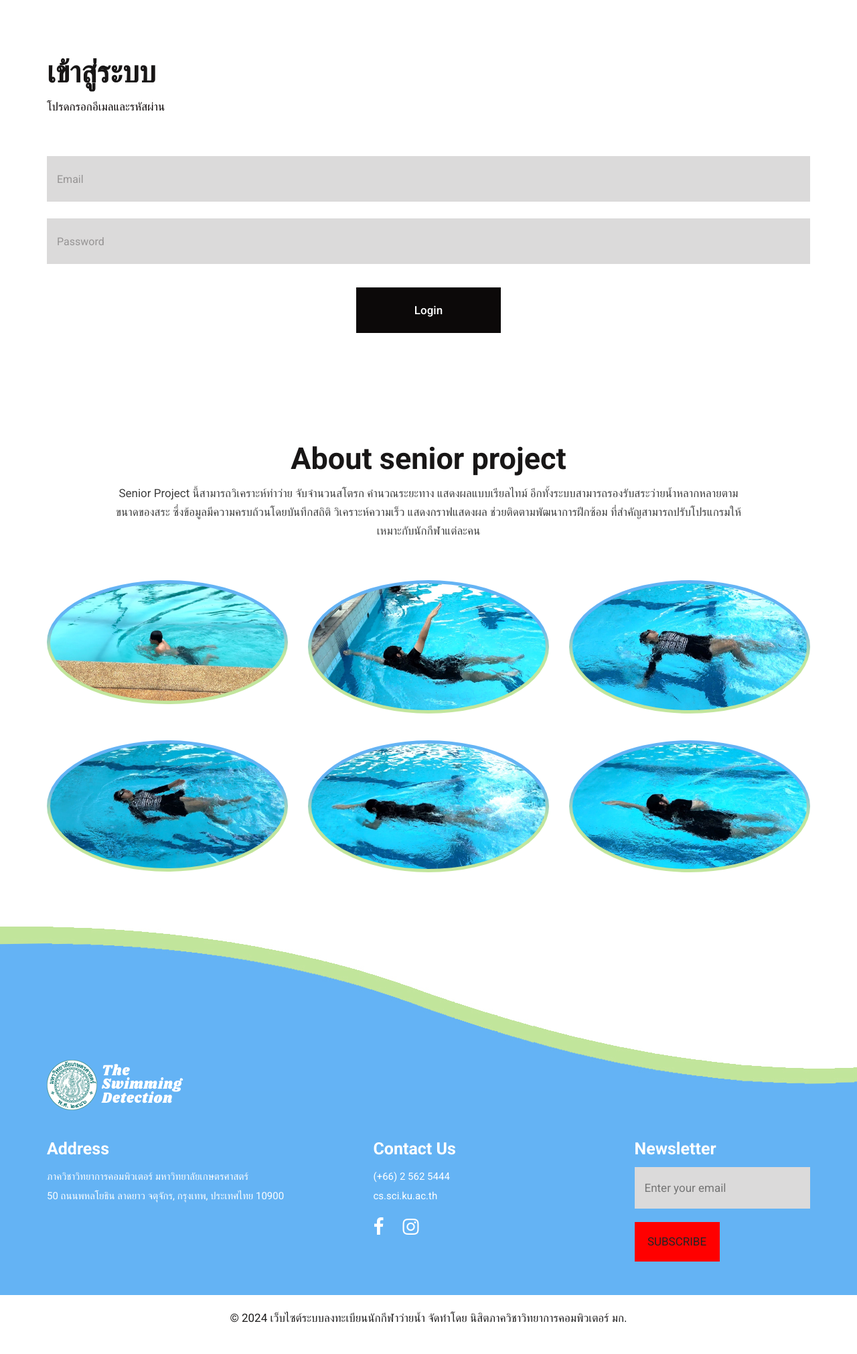
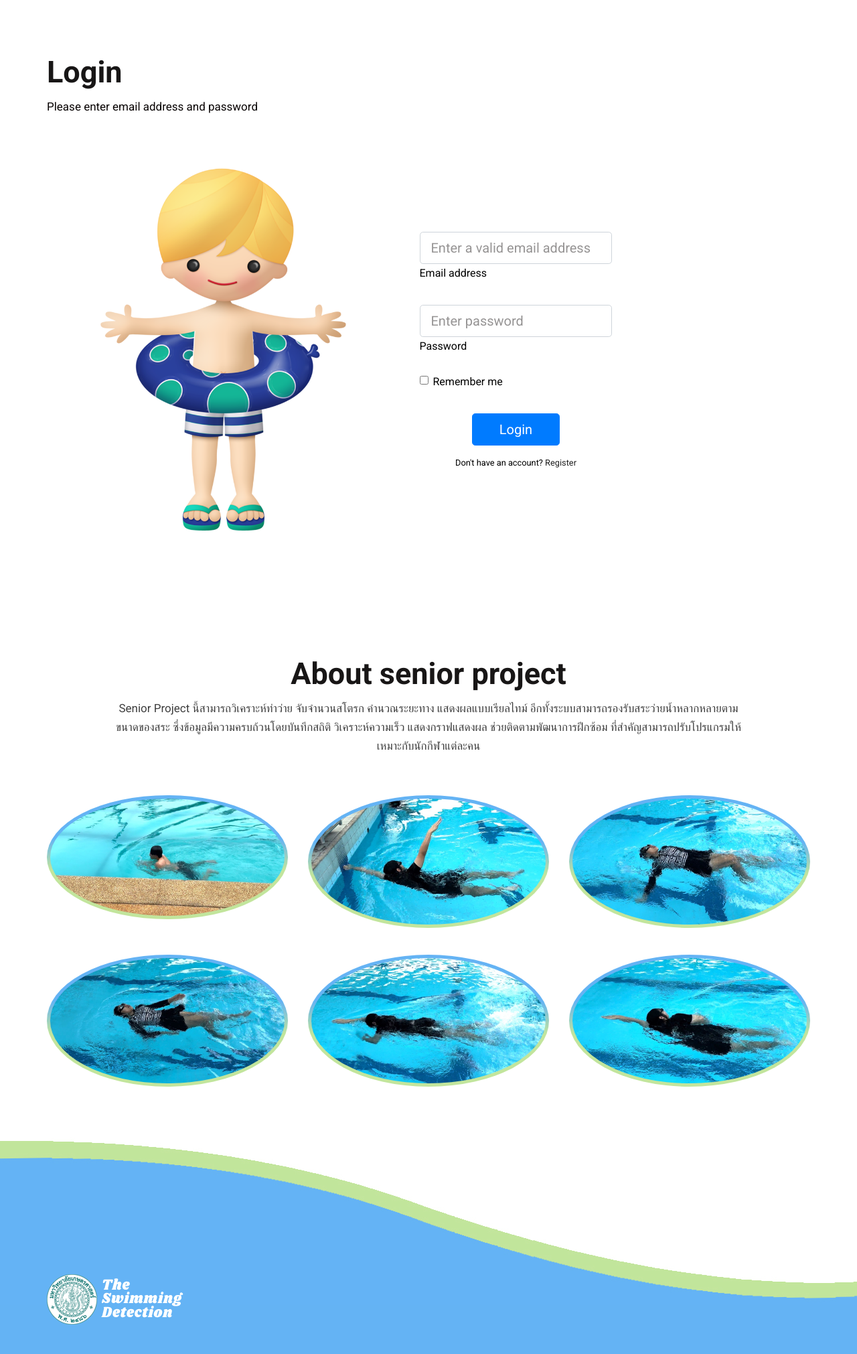
Before and after one commit to 0akkung/Swimming-Stroke-Detection, a Flask app: page /login in a window 1280 px wide. Shown: the part 155-2176 px from the top of the page at 67% size. Before the commit the page ends 2129 px from the top, so only its background shows below. Run offline with Flask 3, Linux system fonts and the light colour scheme; some libraries are stand-ins or nearby versions.

Commit message:
Update requirement.txt

```diff
--- a/app.py
+++ b/app.py
@@ -83,9 +83,14 @@ def login():
 
         # check if the user actually exists
         # take the user-supplied password, hash it, and compare it to the hashed password in the database
+        if not user:
+            print("User not found")
+            flash('The email address does not exist, please try again')
+            return redirect(url_for('login'))  # if the user doesn't exist or password is wrong, reload the page
+
         if not user or not check_password_hash(user.password, password):
             print("Invalid password")
-            flash('Please check your login details and try again.')
+            flash('Please check your password and try again.')
             return redirect(url_for('login'))  # if the user doesn't exist or password is wrong, reload the page
 
         # if the above check passes, then we know the user has the right credentials
--- a/requirements.txt
+++ b/requirements.txt
@@ -3,3 +3,6 @@ mediapipe==0.10.8
 numpy==1.26.2
 matplotlib==3.8.2
 flask==3.0.0
+SQLAlchemy==2.0.29
+Werkzeug==3.0.1
+Flask-Login==0.6.3
--- a/templates/login.html
+++ b/templates/login.html
@@ -11,42 +11,68 @@
             <div class="row">
                 <div class="col-md-12">
                     <div class="titlepage text_align_left">
-                        <h2>เข้าสู่ระบบ</h2>
-                        <p>โปรดกรอกอีเมลและรหัสผ่าน</p>
+                        <h2>Login</h2>
+                        <p>Please enter email address and password</p>
                     </div>
                 </div>
-                <div class="col-md-12">
+                <section class="vh-100">
+                    <div class="container-fluid h-custom">
+                        <div class="row d-flex justify-content-center align-items-center h-100">
+                            <div class="col-md-9 col-lg-6 col-xl-5">
+                                <img src="{{ url_for('static',filename='img/right_side.png') }}"
+                                     class="img-fluid" alt="Sample image">
+                            </div>
+                            <div class="col-md-8 col-lg-6 col-xl-4 offset-xl-1">
                                 {% with messages = get_flashed_messages() %}
                                     {% if messages %}
-                            <div class="notification is-danger">
+                                        <div class="alert alert-danger" role="alert">
                                             {{ messages[0] }}
                                         </div>
                                     {% endif %}
                                 {% endwith %}
                                 <form id="request" class="main_form" method="POST" action="/login">
-                        <div class="row">
-                            <!--
-                            <div class="col-md-12 ">
-                               <input class="contactus" placeholder="You Name" type="type" name="Name">
-                            </div> -->
-                            <div class="col-md-12">
-                                <input class="contactus" placeholder="Email" type="text" name="email">
-                            </div>
-                            <!--
-                            <div class="col-md-6">
-                               <input class="contactus" placeholder="Phone Number" type="type" name="Phone Number">
-                            </div>
-                             -->
-                            <div class="col-md-12">
-                                <input class="contactus" placeholder="Password" type="password" name="password">
+                                    <!-- Email input -->
+                                    <div data-mdb-input-init class="form-outline mb-4">
+                                        <input type="email" id="email" name="email" class="form-control form-control-lg"
+                                               placeholder="Enter a valid email address"/>
+                                        <label class="form-label" for="email">Email address</label>
                                     </div>
 
-                            <div class="col-md-12">
-                                <button class="send_btn">Login</button>
+                                    <!-- Password input -->
+                                    <div data-mdb-input-init class="form-outline mb-3">
+                                        <input type="password" id="password" name="password" class="form-control form-control-lg"
+                                               placeholder="Enter password"/>
+                                        <label class="form-label" for="password">Password</label>
+                                    </div>
+
+                                    <div class="d-flex justify-content-between align-items-center">
+                                        <!-- Checkbox -->
+                                        <div class="form-check mb-0">
+                                            <input class="form-check-input me-2" type="checkbox" value=""
+                                                   id="remember" name="remember"/>
+                                            <label class="form-check-label" for="remember">
+                                                Remember me
+                                            </label>
+                                        </div>
+                                        {#<a href="#!" class="text-body">Forgot password?</a>#}
+                                    </div>
+
+                                    <div class="text-center text-lg-start mt-4 pt-2">
+                                        <button data-mdb-button-init data-mdb-ripple-init
+                                                class="btn btn-primary btn-lg"
+                                                style="padding-left: 2.5rem; padding-right: 2.5rem;">Login
+                                        </button>
+                                        <p class="small fw-bold mt-2 pt-1 mb-0">Don't have an account? <a
+                                                href="{{ url_for('register') }}"
+                                                class="link-danger">Register</a>
+                                        </p>
+                                    </div>
+
+                                </form>
                             </div>
                         </div>
-                    </form>
                     </div>
+                </section>
             </div>
         </div>
     </div>
--- a/templates/register.html
+++ b/templates/register.html
@@ -41,6 +41,7 @@
                                 <input class="contactus" placeholder="Height " type="text" name="height">
                             </div>
                             <div class="col-md-6">
+                                <label for="dob">Date of Birth</label>
                                 <input class="contactus" placeholder="Date of Birth" type="date" name="dob">
                             </div>
                             <div class="col-md-12">
```
Lines whose indentation alone changed are shown as unchanged.
